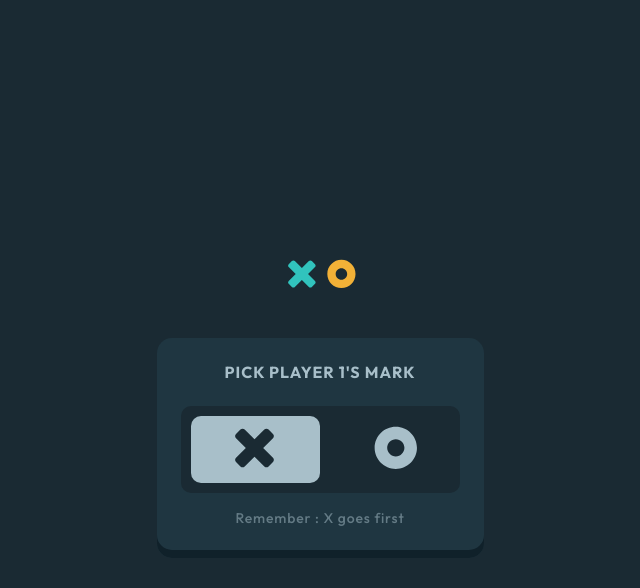
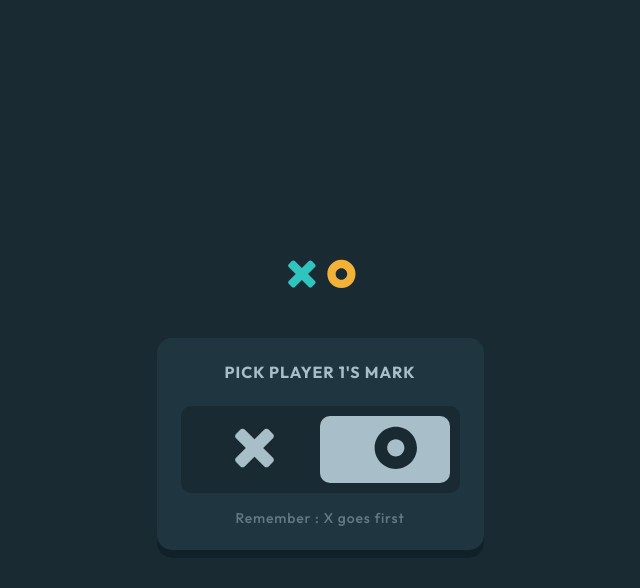
Before and after one commit to tornikegogilashvili/X-O-game, a plain HTML site: page index.html in a window 1280 px wide. Both pictures are taken after a click on the button 464 px from the left and 449 px from the top of the page. Shown: the whole page, without its empty margins (80-720 px from the left). Drawn offline with Linux system fonts and the light colour scheme.

Commit message:
active buttons JS

```diff
--- a/index.html
+++ b/index.html
@@ -16,11 +16,11 @@
         <div class="panel">
             <h2 class="header-title title">PICK PLAYER 1'S MARK</h2>
             <div class="buttons">
-                <button class="btn-box active"><svg class="x-icon" xmlns="http://www.w3.org/2000/svg" width="90" height="40" viewBox="20 0 1 40" fill="none">
+                <button class="btn-box active" onclick="activateChoice('x')"><svg class="x-icon" xmlns="http://www.w3.org/2000/svg" width="90" height="40" viewBox="20 0 1 40" fill="none">
                     <path fill-rule="evenodd" clip-rule="evenodd" d="M34.0709 1.51263C32.8993 0.341061 30.9998 0.341061 29.8283 1.51263L20 11.3409L10.1717 1.51264C9.00018 0.341062 7.10068 0.341065 5.9291 1.51264L1.51264 5.92911C0.341064 7.10068 0.341064 9.00017 1.51264 10.1717L11.3409 20L1.51264 29.8283C0.341062 30.9998 0.341065 32.8993 1.51264 34.0709L5.92911 38.4874C7.10068 39.6589 9.00017 39.6589 10.1717 38.4874L20 28.6591L29.8283 38.4874C30.9998 39.6589 32.8993 39.6589 34.0709 38.4874L38.4874 34.0709C39.6589 32.8993 39.6589 30.9998 38.4874 29.8283L28.6591 20L38.4874 10.1717C39.6589 9.00017 39.6589 7.10067 38.4874 5.9291L34.0709 1.51263Z" fill="#a8bfc9"/>
 
                   </svg></button>
-                <button class="btn-box"><svg class="o-icon" xmlns="http://www.w3.org/2000/svg" width="64" height="64" viewBox="30 0 60 40" fill="none">
+                <button class="btn-box" onclick="activateChoice('o')"><svg class="o-icon" xmlns="http://www.w3.org/2000/svg" width="64" height="64" viewBox="30 0 60 40" fill="none">
                     <path fill-rule="evenodd" clip-rule="evenodd" d="M89.9631 19.8383C89.9631 8.88189 81.0812 0 70.1249 0C59.1685 0 50.2866 8.88189 50.2866 19.8383C50.2866 30.7946 59.1685 39.6765 70.1249 39.6765C81.0812 39.6765 89.9631 30.7946 89.9631 19.8383ZM62.0426 19.8383C62.0426 15.3745 65.6612 11.756 70.1249 11.756C74.5886 11.756 78.2071 15.3745 78.2071 19.8383C78.2071 24.302 74.5886 27.9205 70.1249 27.9205C65.6612 27.9205 62.0426 24.302 62.0426 19.8383Z" fill="#a8bfc9"/>
                   </svg></button>
             </div>
--- a/script.js
+++ b/script.js
@@ -0,0 +1,12 @@
+const choiceButtons = document.querySelectorAll(".btn-box")
+
+const activateChoice = (icon) => {
+    if(icon == 'x'){
+        choiceButtons[0].classList.add('active');
+        choiceButtons[l].classList.remove('active');
+
+    }else{
+        choiceButtons[1].classList.add('active');
+        choiceButtons[0].classList.remove('active');
+    }
+}
```
